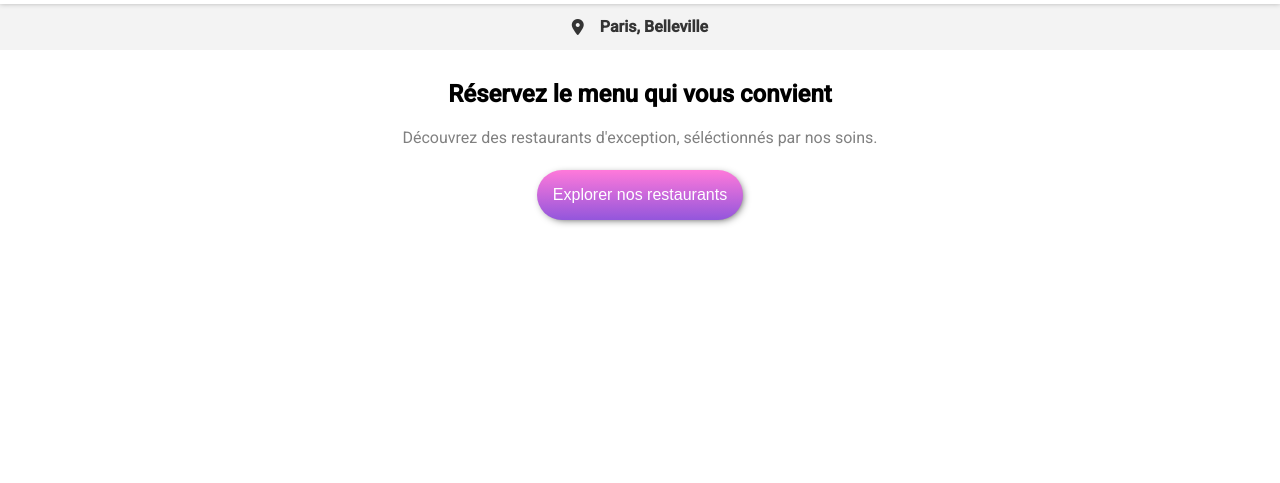
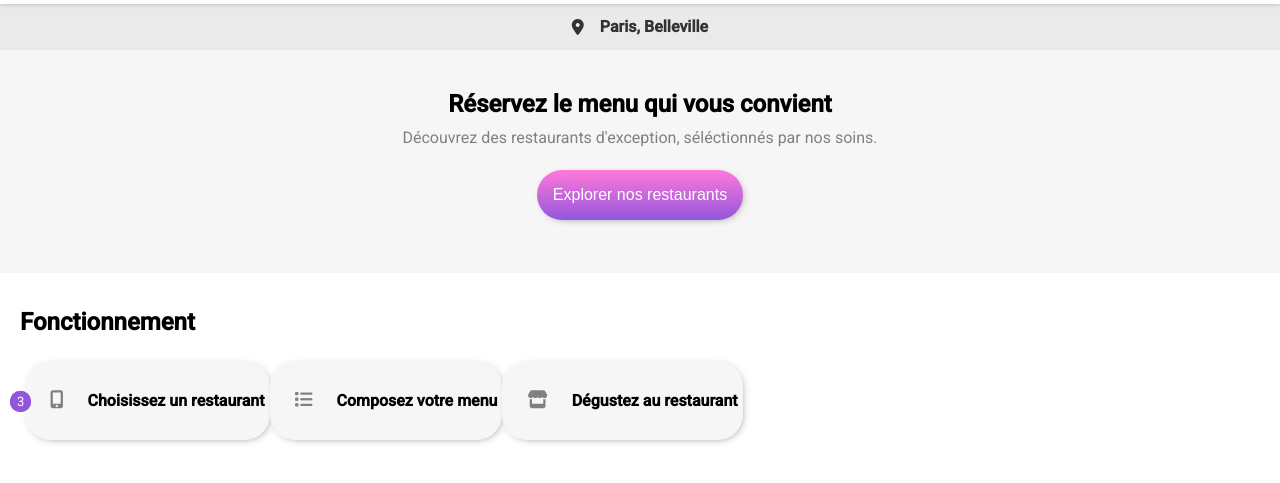
Before and after one commit to Sjunt/P3-ohmyfood, a website: page index.html in a window 1280 px wide. Shown: the part 41-524 px from the top of the page. Drawn offline with Linux system fonts and the light colour scheme; a web font is replaced by a local one.

Commit message:
add file base, layout, utils

```diff
--- a/index.html
+++ b/index.html
@@ -6,7 +6,7 @@
     <meta name="viewport" content="width=device-width, initial-scale=1.0">
     <title>Ohmyfood</title>
     <script src="https://kit.fontawesome.com/20b54e71a2.js" crossorigin="anonymous"></script>
-    <link rel="stylesheet" href="css/style.css">
+    <link rel="stylesheet" href="style.css">
     </head>
 
 <body>
@@ -20,12 +20,32 @@
             <h2> Paris, Belleville</h2>
          </div>
 
-         <section class="explorer">
+         <div class="explorer">
             <h2>Réservez le menu qui vous convient</h2>
             <p>Découvrez des restaurants d'exception, séléctionnés par nos soins.</p>
             <button>Explorer nos restaurants</button>
-         </section>
+         </div>
 
+         <div class="choose">
+            <h2>Fonctionnement</h2>
+            <ul>
+                <li>
+                    <span class="number">1</span>
+                    <i class="fa-solid fa-mobile-screen-button"></i>
+                    <span class="description">Choisissez un restaurant</span>
+                </li>
+                <li>
+                    <span class="number">2</span>
+                    <i class="fa-solid fa-list"></i>
+                    <span class="description">Composez votre menu</span>
+                </li>
+                <li>
+                    <span class="number">3</span>
+                    <i class="fa-solid fa-store"></i>
+                    <span class="description">Dégustez au restaurant</span>
+                </li>
+            </ul>
+         </div>
     </main>
 </body>
 </html>
--- /dev/null
+++ b/sass/base/base.scss
@@ -0,0 +1,6 @@
+@import url('https://fonts.googleapis.com/css2?family=Roboto:ital,wght@0,400;0,500;1,400&family=Shrikhand&display=swap');
+
+body{
+    font-family: 'Roboto', sans-serif;
+    margin: 0px;
+}
--- /dev/null
+++ b/sass/layout/choose.scss
@@ -0,0 +1,43 @@
+.choose{
+    & h2{
+        margin: 35px 0px 25px 20px;
+    }
+    & ul{
+        list-style: none;
+        display: flex;
+        flex-wrap: wrap;
+        padding-left: 25px;
+    }
+    & li{
+        justify-content: center;
+        margin-bottom: 25px;
+        border-radius: 25px;
+        @include base-shadow;
+        background-color: #f6f6f6;
+        padding: 30px 5px 30px 5px;
+        @media (max-width: 767px) {
+            width: 90%;
+        }
+        & .description {
+            font-weight: bold;
+        }
+        & .number{
+            color: white;
+            background-color: #9256dc;
+            padding: 3px 7px 3px 7px;
+            border-radius: 12px;
+            font-size: small;
+            position: absolute;
+            left: 10px;
+        }
+        & i {
+            color: grey;
+            margin-right: 20px;
+            margin-left: 20px;
+            font-size: large;
+        }
+        &:hover{
+            @include opacity_shadow
+        }
+    }
+}
--- /dev/null
+++ b/sass/layout/explorer.scss
@@ -0,0 +1,32 @@
+@import "../utils/box-shadows.scss";
+@import "../utils/hover.scss";
+
+/* Exploreur restaurants */
+.explorer{
+    text-align: center;
+    background-color: #f6f6f6;
+    padding-top: 40px;
+    padding-bottom: 40px;
+    & h2{
+        margin: 0;
+        padding: 0px 3rem;
+    }
+    & p{
+        color: grey;
+        margin: 10px;
+    }
+    & button{
+        font-size: medium;
+        color: white;
+        padding: 1rem;
+        margin: 13px;
+        background-image: linear-gradient( #FF79DA, #9356DC);
+        border-radius: 2rem;
+        border: none;
+        @include base-shadow;
+        cursor: pointer;
+        &:hover{
+            @include opacity_shadow;
+        }
+    }
+}
--- /dev/null
+++ b/sass/layout/header.scss
@@ -0,0 +1,12 @@
+/* logo */
+header{
+    position: relative;
+    font-family:'Shrikhand';
+    font-size:smaller;
+    text-align: center;
+    box-shadow: 0 0 0.3rem rgb(0 0 0 / 25%);
+    padding: 0.1px;
+    & h1{
+        margin: 7px;
+    }
+}
--- /dev/null
+++ b/sass/layout/location.scss
@@ -0,0 +1,12 @@
+/* localisation */
+.location{
+    display: flex;
+    align-items: center;
+    justify-content: center;
+    background-color: #eaeaea;
+    gap: 1rem;
+        & h2, i{
+        font-size: medium;
+        color: rgba(0, 0, 0, 0.788);
+    }
+}
--- /dev/null
+++ b/sass/utils/box-shadows.scss
@@ -0,0 +1,3 @@
+@mixin base-shadow {
+    box-shadow: 2px 2px 11px -7px black;
+}
--- /dev/null
+++ b/sass/utils/hover.scss
@@ -0,0 +1,4 @@
+@mixin opacity_shadow {
+    opacity: 0.7;
+    box-shadow: 3px 3px 15px  black;
+}
--- /dev/null
+++ b/style.scss
@@ -0,0 +1,5 @@
+@import "./sass/base/base.scss";
+@import "./sass/layout/header.scss";
+@import "./sass/layout/location.scss";
+@import "./sass/layout/explorer.scss";
+@import "./sass/layout/choose.scss";
```
Also changed, not shown: css/style.css (deleted), style.css (added), 1 other file.
